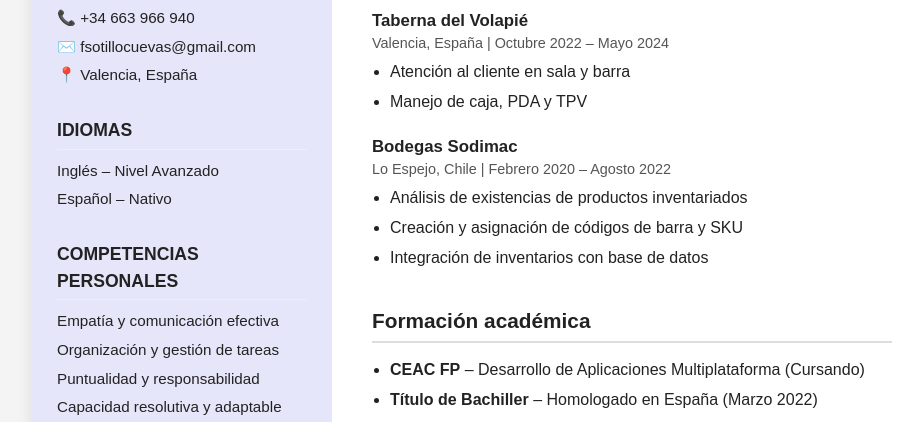
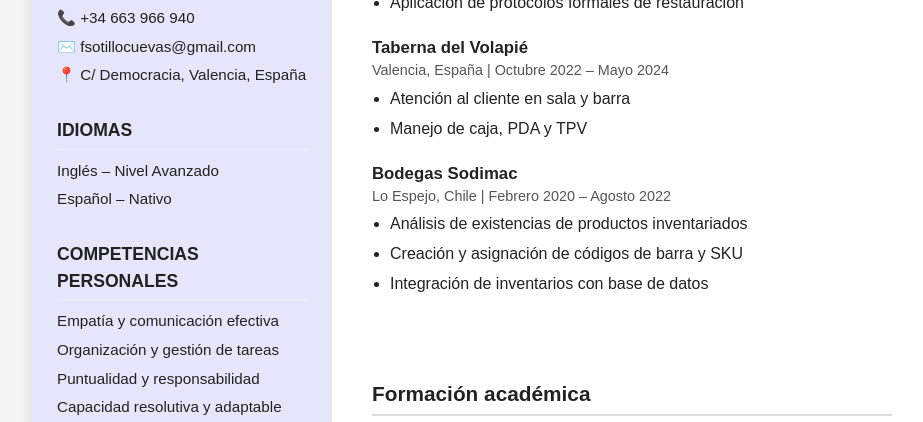
Before and after one commit to fabianasoti/Curriculum, a plain HTML site: page cv.html in a window 1280 px wide. Shown: the part 478-900 px from the top of the page, without its empty margins (158-1081 px from the left). Drawn offline with Linux system fonts and the light colour scheme.

Commit message:
Update cv.html

```diff
--- a/cv.html
+++ b/cv.html
@@ -83,8 +83,12 @@
 
     /* Columna derecha */
     .content {
-      padding: 35px 40px;
-    }
+			padding: 35px 40px;
+			display: flex;
+			flex-direction: column;
+			justify-content: space-between;
+		}
+
 
     .content section {
       margin-bottom: 35px;
@@ -121,6 +125,14 @@
       margin-bottom: 6px;
     }
 
+    .formacion ul{
+    	padding-left: 18px;
+    }
+
+    .formacion li {
+      margin-bottom: 6px;
+    }
+
     .profile {
       font-size: 0.95rem;
       text-align: justify;
@@ -154,7 +166,7 @@
         <h2>Contacto</h2>
         <p>📞 +34 663 966 940</p>
         <p>✉️ fsotillocuevas@gmail.com</p>
-        <p>📍 Valencia, España</p>
+        <p>📍 C/ Democracia, Valencia, España</p>
       </section>
 
       <section>
@@ -230,7 +242,7 @@
         </article>
       </section>
 
-      <article class="experience">
+      <article class="formacion">
 		    <section>
 		      <h2>Formación académica</h2>
 		      <ul>
```
